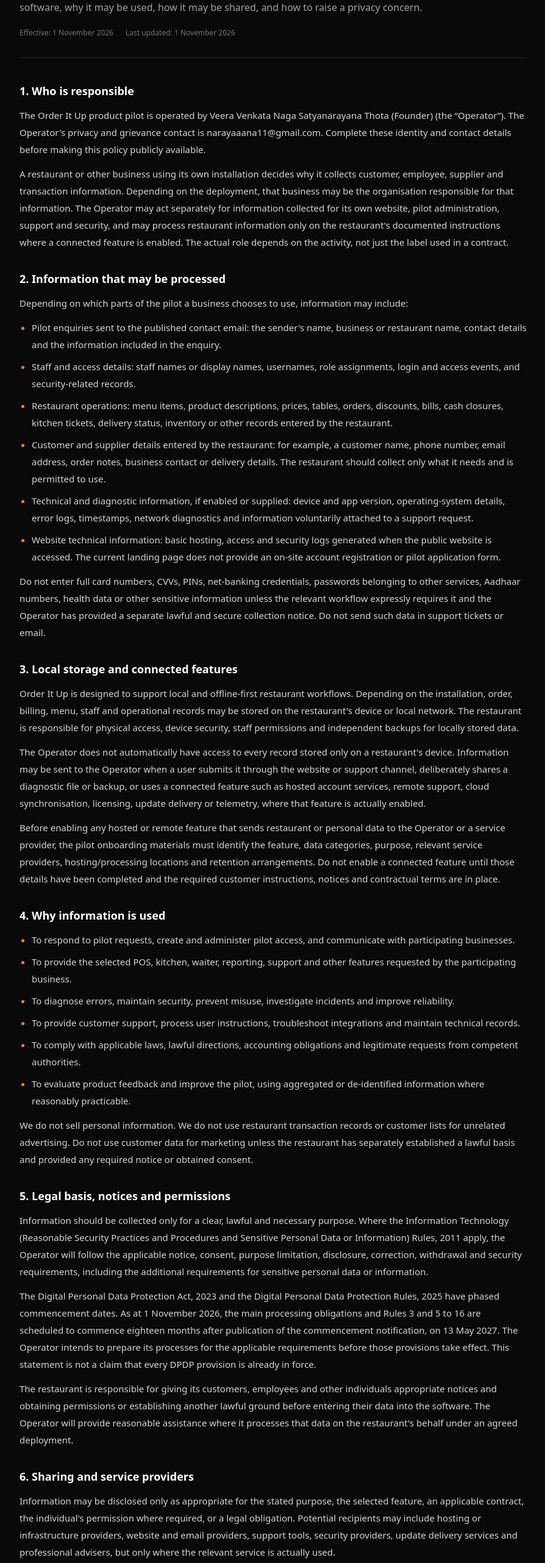
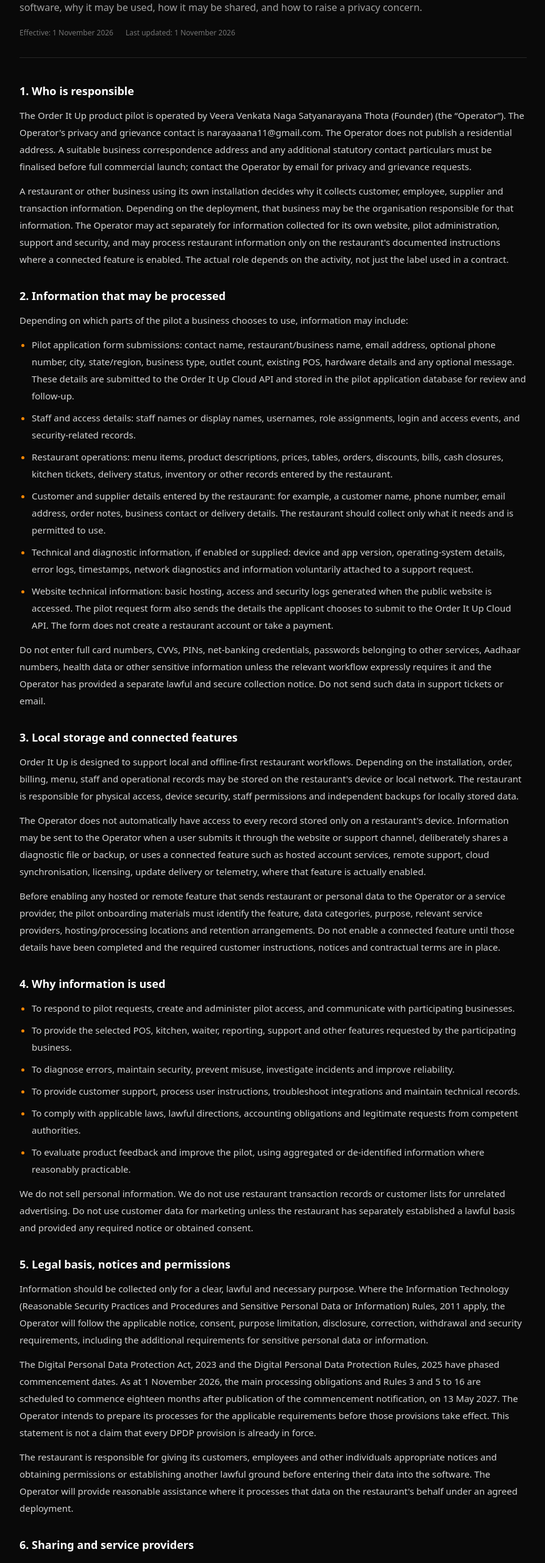
Before and after one commit to Narayaaana11/order-it-up, a Next.js app in the folder landing/: page /legal/privacy in a window 1280 px wide. Shown: the part 234-2797 px from the top of the page at 61% size, without its empty margins (192-1086 px from the left). Built offline with nearby package versions, Linux system fonts and the light colour scheme.

Commit message:
Update privacy notice for pilot form, Cloudflare storage and optional email notification

```diff
--- a/landing/src/app/legal/privacy/page.tsx
+++ b/landing/src/app/legal/privacy/page.tsx
@@ -14,7 +14,7 @@ export default function PrivacyPage() {
     >
       <LegalSection title="1. Who is responsible">
         <p>
-          The Order It Up product pilot is operated by {legalConfig.operatorLegalName} ({legalConfig.operatorDescription}) (the “Operator”). The Operator's privacy and grievance contact is {legalConfig.legalEmail}. Complete these identity and contact details before making this policy publicly available.
+          The Order It Up product pilot is operated by {legalConfig.operatorLegalName} ({legalConfig.operatorDescription}) (the “Operator”). The Operator's privacy and grievance contact is {legalConfig.legalEmail}. The Operator does not publish a residential address. A suitable business correspondence address and any additional statutory contact particulars must be finalised before full commercial launch; contact the Operator by email for privacy and grievance requests.
         </p>
         <p>
           A restaurant or other business using its own installation decides why it collects customer, employee, supplier and transaction information. Depending on the deployment, that business may be the organisation responsible for that information. The Operator may act separately for information collected for its own website, pilot administration, support and security, and may process restaurant information only on the restaurant's documented instructions where a connected feature is enabled. The actual role depends on the activity, not just the label used in a contract.
@@ -24,12 +24,12 @@ export default function PrivacyPage() {
       <LegalSection title="2. Information that may be processed">
         <p>Depending on which parts of the pilot a business chooses to use, information may include:</p>
         <LegalList items={[
-          "Pilot enquiries sent to the published contact email: the sender's name, business or restaurant name, contact details and the information included in the enquiry.",
+          "Pilot application form submissions: contact name, restaurant/business name, email address, optional phone number, city, state/region, business type, outlet count, existing POS, hardware details and any optional message. These details are submitted to the Order It Up Cloud API and stored in the pilot application database for review and follow-up.",
           "Staff and access details: staff names or display names, usernames, role assignments, login and access events, and security-related records.",
           "Restaurant operations: menu items, product descriptions, prices, tables, orders, discounts, bills, cash closures, kitchen tickets, delivery status, inventory or other records entered by the restaurant.",
           "Customer and supplier details entered by the restaurant: for example, a customer name, phone number, email address, order notes, business contact or delivery details. The restaurant should collect only what it needs and is permitted to use.",
           "Technical and diagnostic information, if enabled or supplied: device and app version, operating-system details, error logs, timestamps, network diagnostics and information voluntarily attached to a support request.",
-          "Website technical information: basic hosting, access and security logs generated when the public website is accessed. The current landing page does not provide an on-site account registration or pilot application form."
+          "Website technical information: basic hosting, access and security logs generated when the public website is accessed. The pilot request form also sends the details the applicant chooses to submit to the Order It Up Cloud API. The form does not create a restaurant account or take a payment."
         ]} />
         <p>
           Do not enter full card numbers, CVVs, PINs, net-banking credentials, passwords belonging to other services, Aadhaar numbers, health data or other sensitive information unless the relevant workflow expressly requires it and the Operator has provided a separate lawful and secure collection notice. Do not send such data in support tickets or email.
@@ -76,10 +76,10 @@ export default function PrivacyPage() {
 
       <LegalSection title="6. Sharing and service providers">
         <p>
-          Information may be disclosed only as appropriate for the stated purpose, the selected feature, an applicable contract, the individual's permission where required, or a legal obligation. Potential recipients may include hosting or infrastructure providers, website and email providers, support tools, security providers, update delivery services and professional advisers, but only where the relevant service is actually used.
+          Information may be disclosed only as appropriate for the stated purpose, the selected feature, an applicable contract, the individual's permission where required, or a legal obligation. The public pilot application endpoint and its database run on Cloudflare Workers and D1. When the pilot notification integration is configured, Resend is used to send an internal email containing the submitted enquiry to the configured pilot inbox. Google Identity Services is used for Google sign-in in the Cloud HQ application; Google returns an ID token that the Cloud API verifies. Other recipients are included only where the relevant service is actually enabled.
         </p>
         <p>
-          <strong>Before enabling cloud or third-party processing, complete and publish the current provider list:</strong> provider name, service, data categories, processing purpose, processing location and link to its privacy terms. Do not leave a provider in this list merely because it is being considered; include only providers actually used by the production pilot.
+          Provider configuration can change by deployment. The operator must keep this description aligned with enabled services, review each provider's privacy terms, and record the actual processing location and retention configuration before expanding the pilot.
         </p>
         <p>
           We may disclose information to law-enforcement, regulatory, tax, court or other public authorities where required by law or a valid legal process. We may also disclose information to investigate security incidents, protect users or enforce legal rights, where permitted by law.
```
